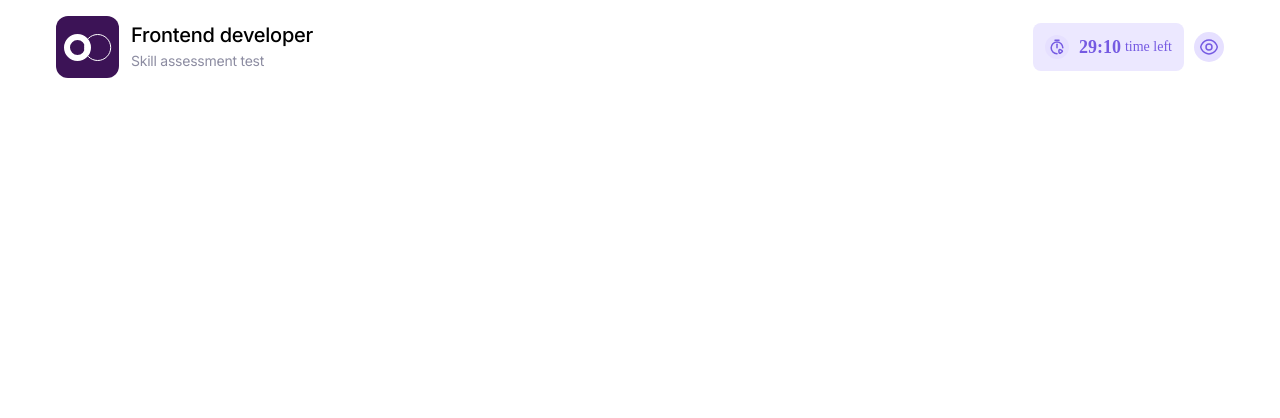
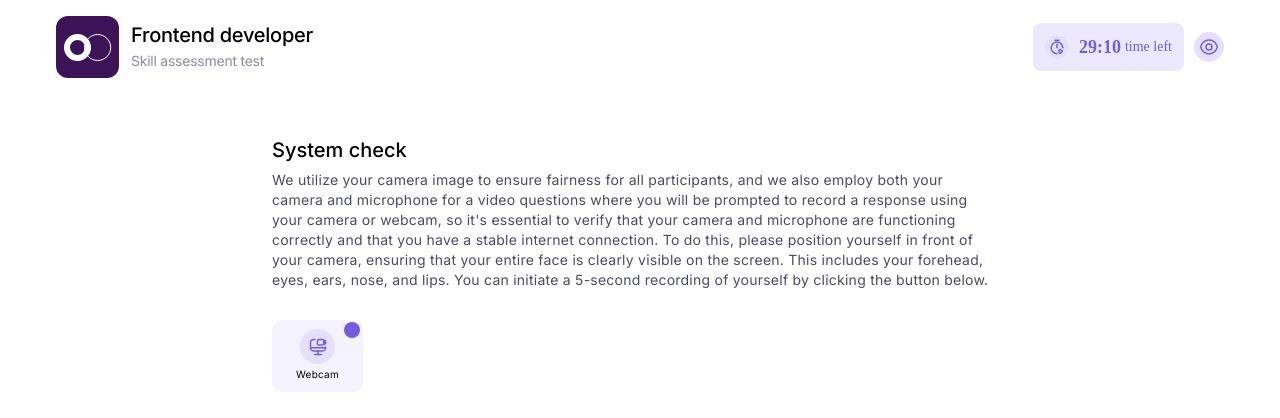
Before and after one commit to durotolu/object-detection-fe, a Next.js app in the folder object-detection/: page / in a window 1280 px wide. Shown: the top 418 px of the page. Built offline with nearby package versions, Linux system fonts and the light colour scheme.

Commit message:
added section

```diff
--- a/object-detection/app/page.tsx
+++ b/object-detection/app/page.tsx
@@ -53,6 +53,36 @@ export default function Home() {
           />
         </div>
       </header>
+      <div className="max-w-[832px] mt-4 pl-12 pr-16 pt-9 pb-10">
+        <h2 className="font-medium leading-6 text-xl mb-2">System check</h2>
+        <p className="font-normal leading-5 text-sm tracking-[.24px] mb-[30px] text-[#4A4A68]">
+          We utilize your camera image to ensure fairness for all participants,
+          and we also employ both your camera and microphone for a video
+          questions where you will be prompted to record a response using your
+          camera or webcam, so it's essential to verify that your camera and
+          microphone are functioning correctly and that you have a stable
+          internet connection. To do this, please position yourself in front of
+          your camera, ensuring that your entire face is clearly visible on the
+          screen. This includes your forehead, eyes, ears, nose, and lips. You
+          can initiate a 5-second recording of yourself by clicking the button
+          below.
+        </p>
+        <div className="mb-10">
+          <div className="bg-[#F5F3FF] w-[91px] h=[71px] rounded-[10px] px-6 pt-[9px] pb-[12px] relative">
+            <div className="bg-[#755AE2] w-4 h-4 rounded-[30px] absolute top-[2px] right-[3px]"></div>
+            <Image
+              // className="relative dark:drop-shadow-[0_0_0.3rem_#ffffff70] dark:invert"
+              src={webcam}
+              alt="Webcam"
+              className="m-auto mb-1"
+              // width={180}
+              // height={37}
+              // priority
+            />
+            <div className="font-normal leading-3 text-[10px] tracking-[.24px]">Webcam</div>
+          </div>
+        </div>
+      </div>
     </main>
   );
 }
```
